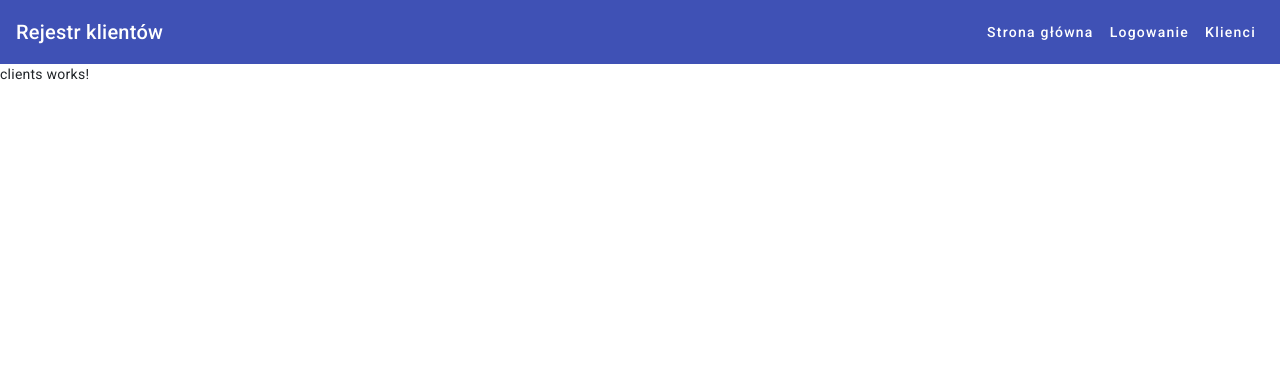
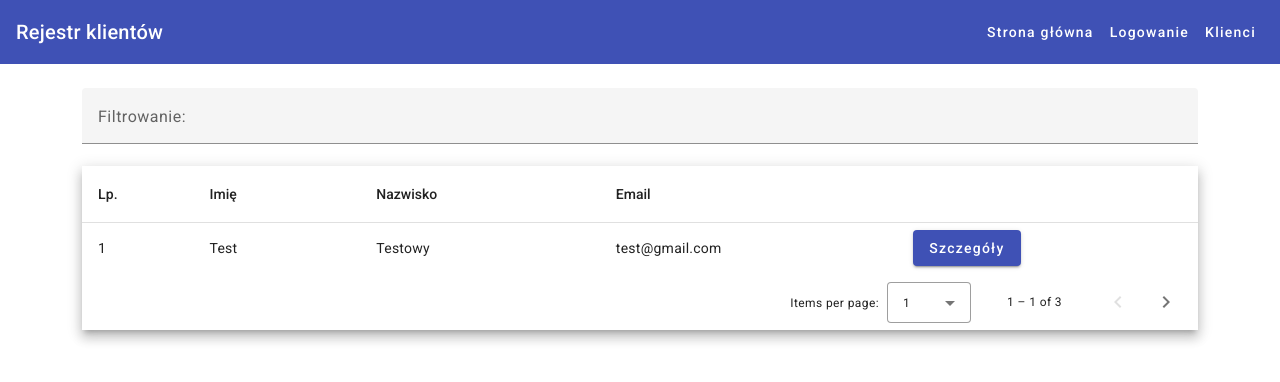
Before and after one commit to Athulu/angular-nauka, an Angular app in the folder rejestr-klientow/: page /klienci in a window 1280 px wide. Shown: the top 382 px of the page. Built offline with nearby package versions, Linux system fonts and the light colour scheme; data requests are answered from the project's data file.

Commit message:
17 sekcja, polowa

```diff
--- a/rejestr-klientow/db.json
+++ b/rejestr-klientow/db.json
@@ -28,6 +28,24 @@
       "phone": "123456789",
       "address": "Miasto ul. Testowa 12",
       "postcode": "111-11"
+    },
+    {
+      "id": 2,
+      "firstname": "Test2",
+      "surname": "Testowy2",
+      "email": "test2@gmail.com",
+      "phone": "123456789",
+      "address": "Miasto ul. Testowa 12",
+      "postcode": "111-11"
+    },
+    {
+      "id": 3,
+      "firstname": "Test3",
+      "surname": "Testowy3",
+      "email": "test3@gmail.com",
+      "phone": "123456789",
+      "address": "Miasto ul. Testowa 12",
+      "postcode": "111-11"
     }
   ]
 }
--- a/rejestr-klientow/src/app/app.component.html
+++ b/rejestr-klientow/src/app/app.component.html
@@ -1,4 +1,6 @@
 <app-header></app-header>
 <main>
-  <router-outlet></router-outlet>
+  <div class="container">
+    <router-outlet></router-outlet>
+  </div>
 </main>
--- /dev/null
+++ b/rejestr-klientow/src/app/modules/clients/clients-table/clients-table.component.html
@@ -0,0 +1,57 @@
+<section class="mt-4">
+  <mat-form-field>
+    <mat-label>Filtrowanie:</mat-label>
+    <input
+      matInput
+      [formControl]="filterValue"
+      placeholder="Wpisz frazę"
+      #input
+    />
+  </mat-form-field>
+
+  <div class="mat-elevation-z8">
+    <table mat-table [dataSource]="dataSource" matSort>
+      <ng-container matColumnDef="lp">
+        <th mat-header-cell *matHeaderCellDef>Lp.</th>
+        <td mat-cell *matCellDef="let row; index as i">{{ i + 1 }}</td>
+      </ng-container>
+
+      <ng-container matColumnDef="firstname">
+        <th mat-header-cell *matHeaderCellDef mat-sort-header>Imię</th>
+        <td mat-cell *matCellDef="let row">{{ row.firstname }}</td>
+      </ng-container>
+
+      <ng-container matColumnDef="surname">
+        <th mat-header-cell *matHeaderCellDef mat-sort-header>Nazwisko</th>
+        <td mat-cell *matCellDef="let row">{{ row.surname }}</td>
+      </ng-container>
+
+      <ng-container matColumnDef="email">
+        <th mat-header-cell *matHeaderCellDef mat-sort-header>Email</th>
+        <td mat-cell *matCellDef="let row">{{ row.email }}</td>
+      </ng-container>
+
+      <ng-container matColumnDef="buttons">
+        <th mat-header-cell *matHeaderCellDef></th>
+        <td mat-cell *matCellDef="let row">
+          <button mat-raised-button color="primary">Szczegóły</button>
+        </td>
+      </ng-container>
+
+      <tr mat-header-row *matHeaderRowDef="displayedColumns"></tr>
+      <tr mat-row *matRowDef="let row; columns: displayedColumns"></tr>
+
+      <tr class="mat-row" *matNoDataRow>
+        <td class="mat-cell" colspan="4">
+          Brak danych pasujących do wskazanego filtra "{{ input.value }}"
+        </td>
+      </tr>
+    </table>
+
+    <mat-paginator
+      [length]="totalCount"
+      [pageSizeOptions]="[1, 5, 10, 25, 100]"
+      aria-label="Wybierz stronę"
+    ></mat-paginator>
+  </div>
+</section>
--- /dev/null
+++ b/rejestr-klientow/src/app/modules/clients/clients-table/clients-table.component.ts
@@ -0,0 +1,104 @@
+import { AfterViewInit, Component, OnDestroy, ViewChild } from '@angular/core';
+import { ClientsService } from '../../core/services/clients.service';
+import { MatTableDataSource } from '@angular/material/table';
+import { Client } from '../../core/models/client.model';
+import { MatPaginator } from '@angular/material/paginator';
+import { MatSort } from '@angular/material/sort';
+import {
+  debounceTime,
+  distinctUntilChanged,
+  map,
+  merge,
+  startWith,
+  Subscription,
+  switchMap,
+} from 'rxjs';
+import { FormControl } from '@angular/forms';
+
+@Component({
+  selector: 'app-clients-table',
+  templateUrl: './clients-table.component.html',
+  styleUrls: ['./clients-table.component.scss'],
+})
+export class ClientsTableComponent implements AfterViewInit, OnDestroy {
+  displayedColumns: string[] = [
+    'lp',
+    'firstname',
+    'surname',
+    'email',
+    'buttons',
+  ];
+  dataSource!: MatTableDataSource<Client>;
+  totalCount = 0;
+  filterValue = new FormControl('', { nonNullable: true });
+  sub = new Subscription();
+
+  @ViewChild(MatPaginator) paginator!: MatPaginator;
+  @ViewChild(MatSort) sort!: MatSort;
+
+  constructor(private clientsService: ClientsService) {}
+
+  ngAfterViewInit(): void {
+    this.sort.sortChange.subscribe(() => (this.paginator.pageIndex = 0));
+
+    this.sub.add(
+      merge(this.sort.sortChange, this.paginator.page)
+        .pipe(
+          startWith({}),
+          switchMap(() => {
+            const pageIndex = this.paginator.pageIndex + 1;
+            const itemsPerPage = this.paginator.pageSize;
+            const sortDirection = this.sort.direction;
+            const sortColumnName = this.sort.active;
+
+            return this.clientsService.getClients(
+              pageIndex,
+              itemsPerPage,
+              sortDirection,
+              sortColumnName,
+            );
+          }),
+          map((data) => {
+            this.totalCount = data.totalCount;
+            return data.clients;
+          }),
+        )
+        .subscribe((clients) => {
+          this.dataSource = new MatTableDataSource<Client>(clients);
+        }),
+    );
+
+    this.sub.add(
+      this.filterValue.valueChanges
+        .pipe(debounceTime(500), distinctUntilChanged())
+        .subscribe((value) => {
+          const val = value?.trim();
+          this.applyFilter(val);
+        }),
+    );
+  }
+
+  applyFilter(val: string) {
+    const pageIndex = this.paginator.pageIndex + 1;
+    const itemsPerPage = this.paginator.pageSize;
+    const sortDirection = this.sort.direction;
+    const sortColumnName = this.sort.active;
+
+    this.clientsService
+      .getClients(pageIndex, itemsPerPage, sortDirection, sortColumnName, val)
+      .subscribe({
+        next: (resp) => {
+          this.totalCount = resp.totalCount;
+          this.dataSource = new MatTableDataSource<Client>(resp.clients);
+        },
+      });
+
+    if (this.dataSource.paginator) {
+      this.dataSource.paginator.firstPage();
+    }
+  }
+
+  ngOnDestroy(): void {
+    this.sub.unsubscribe();
+  }
+}
--- a/rejestr-klientow/src/app/modules/clients/clients.component.html
+++ b/rejestr-klientow/src/app/modules/clients/clients.component.html
@@ -1 +1 @@
-<p>clients works!</p>
+<app-clients-table></app-clients-table>
--- a/rejestr-klientow/src/app/modules/clients/clients.module.ts
+++ b/rejestr-klientow/src/app/modules/clients/clients.module.ts
@@ -3,9 +3,10 @@ import { NgModule } from '@angular/core';
 import { ClientsRoutingModule } from './clients-routing.module';
 import { ClientsComponent } from './clients.component';
 import { SharedModule } from '../shared/shared.module';
+import { ClientsTableComponent } from './clients-table/clients-table.component';
 
 @NgModule({
-  declarations: [ClientsComponent],
+  declarations: [ClientsComponent, ClientsTableComponent],
   imports: [SharedModule, ClientsRoutingModule],
   exports: [ClientsComponent],
 })
--- /dev/null
+++ b/rejestr-klientow/src/app/modules/core/models/client.model.ts
@@ -0,0 +1,29 @@
+/* eslint-disable prettier/prettier */
+export interface ClientResponse {
+  id: number;
+  firstname: string;
+  surname: string;
+  email: string;
+  phone: string;
+  address: string;
+  postcode: string;
+}
+
+export type PostClient = Omit<ClientResponse, 'id'>;
+
+export class Client implements ClientResponse {
+  constructor(
+    public id: number,
+    public firstname: string,
+    public surname: string,
+    public email: string,
+    public phone: string,
+    public address: string,
+    public postcode: string,
+  ) {}
+}
+
+export interface GetClientsResponse {
+  clients: Client[];
+  totalCount: number;
+}
--- /dev/null
+++ b/rejestr-klientow/src/app/modules/core/services/clients.service.ts
@@ -0,0 +1,78 @@
+import { HttpClient, HttpParams } from '@angular/common/http';
+import { Injectable } from '@angular/core';
+import { environment } from 'src/environments/environment';
+import { map, Observable } from 'rxjs';
+import {
+  Client,
+  ClientResponse,
+  GetClientsResponse,
+  PostClient,
+} from '../models/client.model';
+
+@Injectable({
+  providedIn: 'root',
+})
+export class ClientsService {
+  apiUrl = environment.apiUrl;
+  constructor(private http: HttpClient) {}
+
+  getClients(
+    pageIndex: number,
+    itemsPerPage: number,
+    sortDirection: string,
+    sortColumnName: string,
+    value = '',
+  ): Observable<GetClientsResponse> {
+    let params = new HttpParams()
+      .append('_page', pageIndex)
+      .append('_limit', itemsPerPage);
+
+    if (sortColumnName) {
+      params = params
+        .append('_sort', sortColumnName)
+        .append('_order', sortDirection);
+    }
+
+    if (value) {
+      params = params.append('firstname_like', value);
+    }
+
+    return this.http
+      .get<ClientResponse[]>(`${this.apiUrl}/clients`, {
+        observe: 'response',
+        params,
+      })
+      .pipe(
+        map((response) => {
+          if (!response.body) return { clients: [], totalCount: 0 };
+
+          const clientsArr: Client[] = response.body.map(
+            ({ id, firstname, surname, email, phone, address, postcode }) =>
+              new Client(
+                id,
+                firstname,
+                surname,
+                email,
+                phone,
+                address,
+                postcode,
+              ),
+          );
+
+          const totalCount = Number(response.headers.get('X-Total-Count'));
+          return { clients: clientsArr, totalCount };
+        }),
+      );
+  }
+
+  postClient(clientData: PostClient): Observable<Client> {
+    return this.http
+      .post<ClientResponse>(`${this.apiUrl}/clients`, clientData)
+      .pipe(
+        map(
+          ({ id, firstname, surname, email, phone, address, postcode }) =>
+            new Client(id, firstname, surname, email, phone, address, postcode),
+        ),
+      );
+  }
+}
--- a/rejestr-klientow/src/app/modules/shared/material/material.module.ts
+++ b/rejestr-klientow/src/app/modules/shared/material/material.module.ts
@@ -4,6 +4,9 @@ import { MatButtonModule } from '@angular/material/button';
 import { MatFormFieldModule } from '@angular/material/form-field';
 import { MatInputModule } from '@angular/material/input';
 import { MatIconModule } from '@angular/material/icon';
+import { MatTableModule } from '@angular/material/table';
+import { MatSortModule } from '@angular/material/sort';
+import { MatPaginatorModule } from '@angular/material/paginator';
 
 @NgModule({
   declarations: [],
@@ -13,6 +16,9 @@ import { MatIconModule } from '@angular/material/icon';
     MatFormFieldModule,
     MatInputModule,
     MatIconModule,
+    MatTableModule,
+    MatSortModule,
+    MatPaginatorModule,
   ],
 })
 export class MaterialModule {}
```
Also changed, not shown: rejestr-klientow/src/app/modules/clients/clients-table/clients-table.component.scss (added), 2 other files (tests, documents, lock files or other folders).
